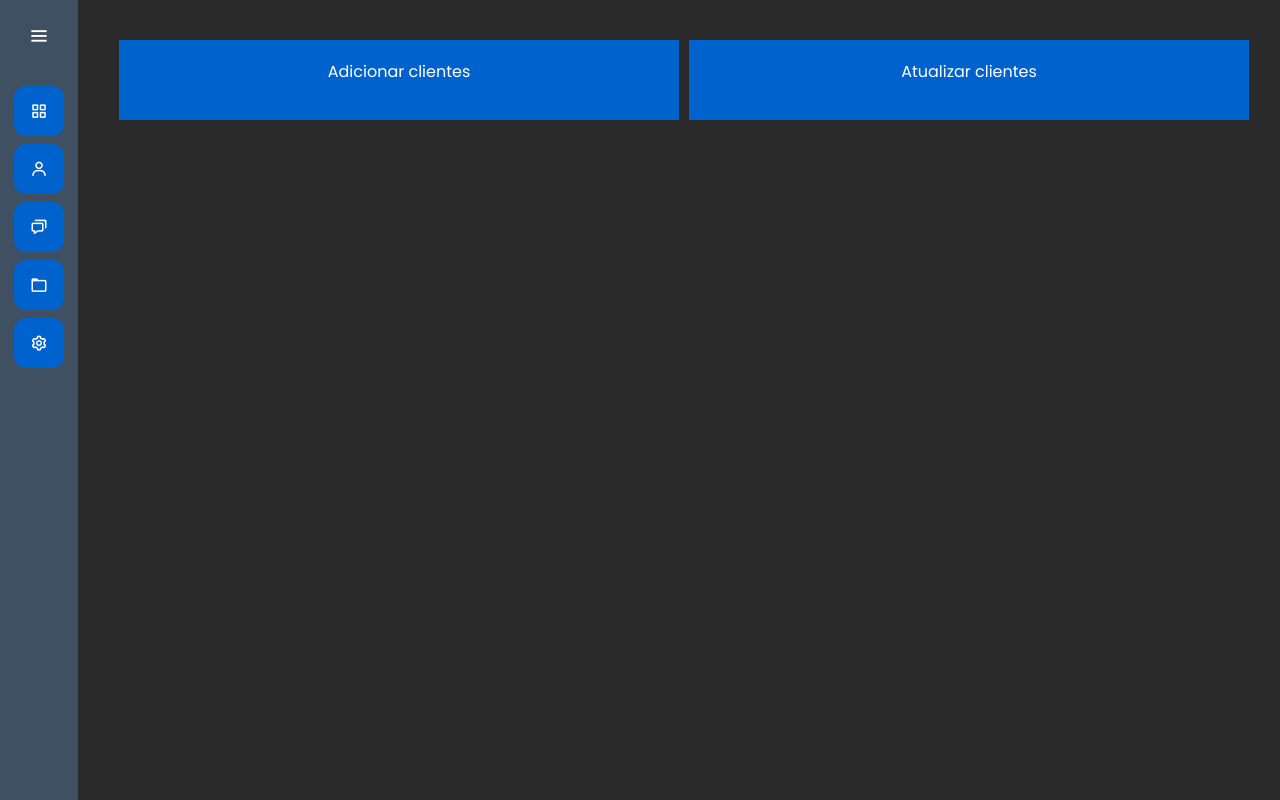
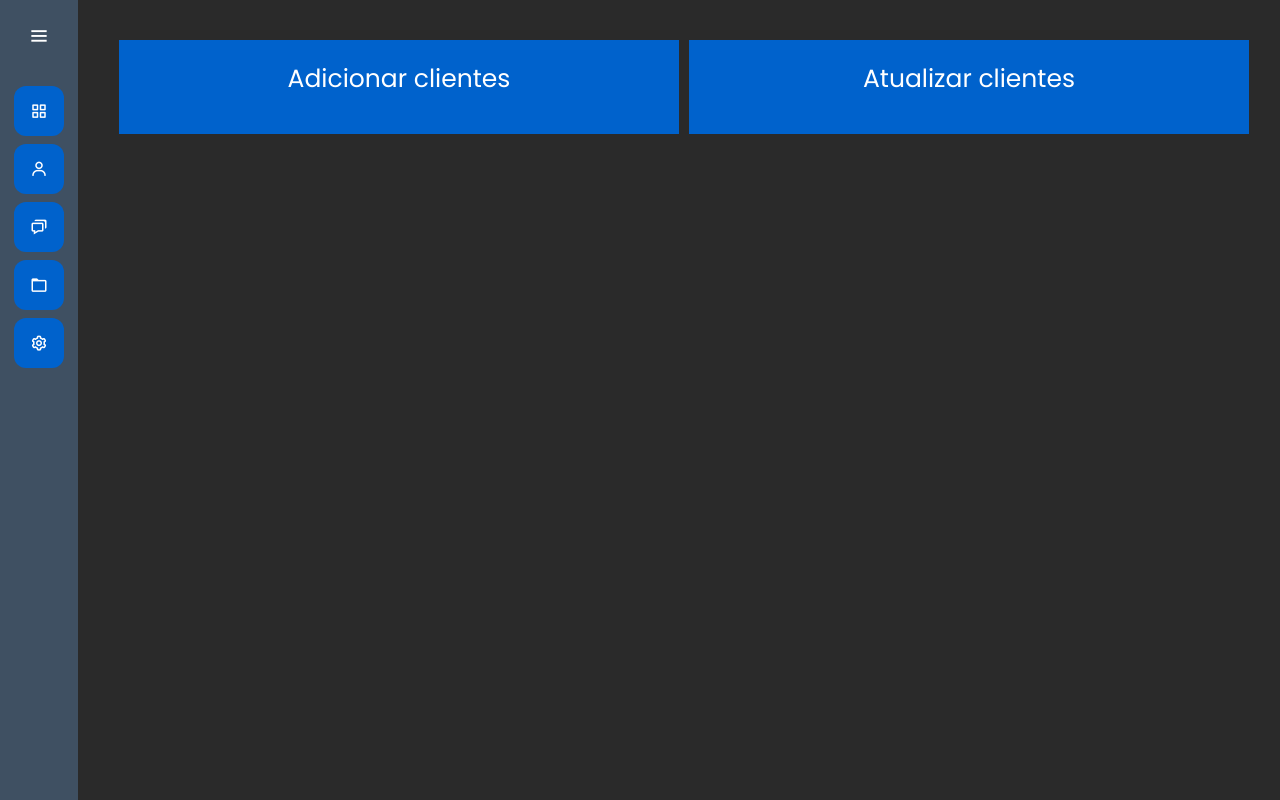
Before and after one commit to LeandroPedroso14/Pharmacy, a Django app: page /clientes/ in a window 1280 px wide. Run offline with Django 4.2, Linux system fonts and the light colour scheme.

Commit message:
add text class

```diff
--- a/clientes/templates/clientes.html
+++ b/clientes/templates/clientes.html
@@ -9,11 +9,11 @@
     <div class="container">
         <div class="row">
             <div class="col-md card-dashboard">
-                <p>Adicionar clientes</p>
+                <p class="text-card">Adicionar clientes</p>
             </div>
 
             <div class="col-md card-dashboard">
-                <p>Atualizar clientes</p>
+                <p class="text-card">Atualizar clientes</p>
             </div>
 
         </div>
```
